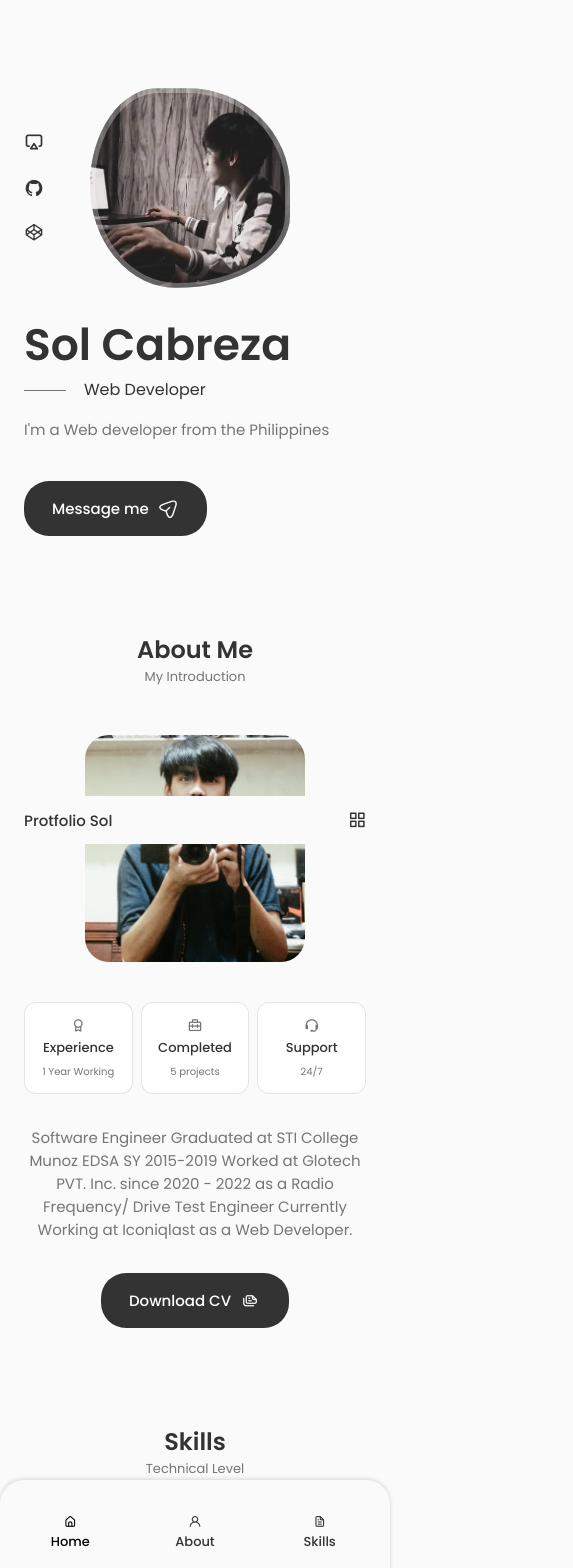
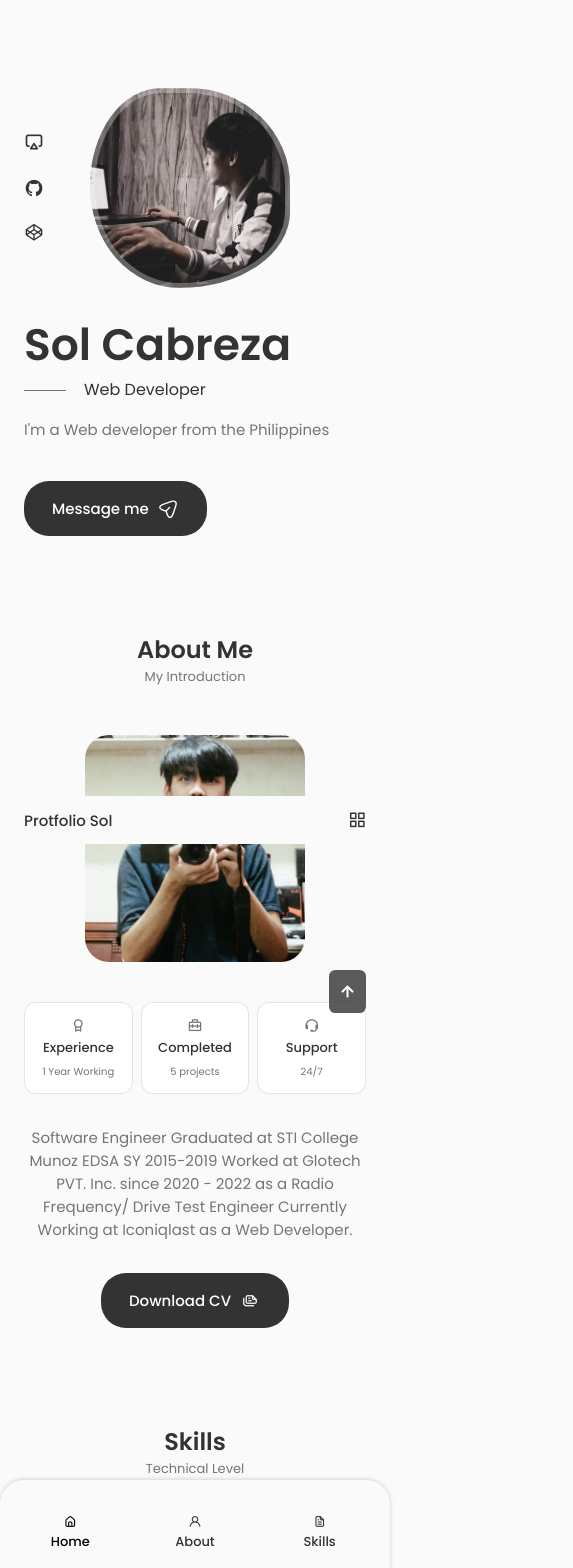
Before and after one commit to solcabz/solreact, a React (Create React App) app: page / in a window 390 px wide. Shown: the top 1568 px of the page, 573 px wide, since content can reach past the window. Built offline with nearby package versions, Linux system fonts and the light colour scheme.

Commit message:
latest commit

```diff
--- a/package.json
+++ b/package.json
@@ -3,6 +3,7 @@
   "version": "0.1.0",
   "private": true,
   "dependencies": {
+    "@emailjs/browser": "^3.11.0",
     "@testing-library/jest-dom": "^5.17.0",
     "@testing-library/react": "^13.4.0",
     "@testing-library/user-event": "^13.5.0",
@@ -39,7 +40,6 @@
   },
   "description": "This project was bootstrapped with [Create React App](https://github.com/facebook/create-react-app).",
   "main": "index.js",
-  "devDependencies": {},
   "keywords": [],
   "author": "",
   "license": "ISC"
--- a/src/App.js
+++ b/src/App.js
@@ -5,6 +5,8 @@ import Skills from './components/skills/Skills';
 import Services from './components/services/Services';
 import Qualification from './components/qualification/Qualification';
 import Contact from './components/contact/Contact';
+import Footer from './components/footer/Footer';
+import ScrollUp from './components/scrollup/ScrollUp';
 
 function App() {
   return (
@@ -18,6 +20,8 @@ function App() {
         <Services />
         <Qualification />
         <Contact />
+        <Footer />
+        <ScrollUp />
       </main>
     </>
   );
--- a/src/components/contact/Contact.js
+++ b/src/components/contact/Contact.js
@@ -1,7 +1,23 @@
-import React from "react";
+import React, { useRef } from "react";
+import emailjs from "@emailjs/browser";
 import "./contact.css";
 
 const Contact = () => {
+  const form = useRef();
+
+  const sendEmail = (e) => {
+    e.preventDefault();
+
+    emailjs
+      .sendForm(
+        "service_0mofjv4",
+        "template_6rnqaxp",
+        form.current,
+        "EcReV-fsikJhh2LcS"
+      )
+      e.target.reset();
+  };
+
   return (
     <section className="section qualification" id="contact">
       <h2 className="section_title">Contact Me</h2>
@@ -56,7 +72,7 @@ const Contact = () => {
         <div className="contact_content">
           <h3 className="contact_title">Write me your project</h3>
 
-          <form className="contact_form">
+          <form className="contact_form" ref={form} onSubmit={sendEmail}>
             <div className="contact_from-div">
               <label className="contact_form-tag">Name</label>
               <input
@@ -87,8 +103,10 @@ const Contact = () => {
                 placeholder="Write your project"
               ></textarea>
             </div>
-          </form>
+
+
             <button className="button button--flex">
+
             Send Message
             <svg
               className="button_icon"
@@ -108,6 +126,8 @@ const Contact = () => {
               ></path>
             </svg>
           </button>
+          </form>
+
         </div>
       </div>
     </section>
--- a/src/components/contact/contact.css
+++ b/src/components/contact/contact.css
@@ -86,6 +86,9 @@
     padding: 1.5rem;
     z-index: 1;
 }
+.contact_form-input:focus{
+    background: none;
+}
 
 .contact_form-tag{
     position: absolute;
@@ -109,27 +112,35 @@
 
 /* large Device */
 @media screen and (max-width: 992px) {
-    .container{
-      margin-left: var(--mb-1-5);
-      margin-right: var(--mb-1-5);
-    }
 
-    .button{
-      padding: 1rem 1.75rem;
-    }
-
-    .button_icon{
-      width: 22px;
-      height: 22px;
-    }
   }
 
   /* medium Device */
   @media screen and (max-width: 768px) {
+    .contact_container{
+        grid-template-columns: 1fr;
+        row-gap: 3rem;
+    }
 
+    .contact_info{
+        justify-content: center;
+    }
+
+    .contact_form{
+        margin: 0 auto;
+    }
+    .contact_content{
+        text-align: center;
+    }
   }
 
   @media screen and (max-width: 576px) {
+    .contact_info{
+        grid-template-columns: 1fr;
+    }
+    .contact_form{
+        width: 100%;
+    }
 
   }
 
--- /dev/null
+++ b/src/components/footer/Footer.js
@@ -0,0 +1,12 @@
+import React from 'react'
+import './footer.css'
+
+const Footer = () => {
+  return (
+    <footer>
+        <span>Created By <a href="https://github.com/solcabz" target='_blank' rel="noreferrer">Solcabz</a> | <span >@</span> 2023 All rights reserved.</span>
+    </footer>
+  )
+}
+
+export default Footer
--- /dev/null
+++ b/src/components/footer/footer.css
@@ -0,0 +1,10 @@
+/* footer section styling */
+footer{
+    padding: 15px 23px;
+    color: var(--text-color);
+    text-align: center;
+}
+footer span a{
+    color: var(--title-color);
+    text-decoration: none;
+}
--- /dev/null
+++ b/src/components/scrollup/ScrollUp.js
@@ -0,0 +1,24 @@
+import React from 'react'
+import './scrollup.css'
+
+const ScrollUp = () => {
+
+    window.addEventListener("scroll", function () {
+        const scrollUp = document.querySelector(".scrollup");
+
+        if(this.scrollY >= 560) {
+            scrollUp.classList.add("show-scroll");
+        }
+        else {
+            scrollUp.classList.remove("show-scroll");
+        }
+    });
+
+  return (
+    <a href="#" className="scrollup">
+        <i className="uil uil-arrow-up scrollup_icon"></i>
+    </a>
+  )
+}
+
+export default ScrollUp
--- /dev/null
+++ b/src/components/scrollup/scrollup.css
@@ -0,0 +1,50 @@
+.scrollup{
+    position: fixed;
+    right: 2.5rem;
+    bottom: -20%;
+    background-color: var(--title-color);
+    opacity: 0.8;
+    padding: 0.2rem 0.5rem;
+    border-radius: 0.4rem;
+    z-index: var(--z-tooltip);
+    transition: .4s;
+}
+
+.scrollup_icon{
+    font-size: 1.5rem;
+    color: var(--container-color);
+}
+
+.scrollup:hover{
+    background-color: var(--title-color-dark);
+}
+
+.show-scroll{
+    bottom: 3rem;
+}
+
+/*========== breakpoints ==========*/
+
+/* large Device */
+@media screen and (max-width: 992px) {
+    .scrollup{
+        right: 1.5rem;
+        padding: 0.25rem 0.4rem;
+    }
+  }
+
+  /* medium Device */
+  @media screen and (max-width: 768px) {
+    .show-scroll{
+        bottom: 4rem;
+    }
+
+  }
+
+
+  /* small Device */
+  @media screen and (max-width: 350px) {
+    .scrollup{
+        right: 1rem;
+    }
+  }
```
Also changed, not shown: 1 other file (tests, documents, lock files or other folders). Lines whose indentation alone changed are shown as unchanged.
